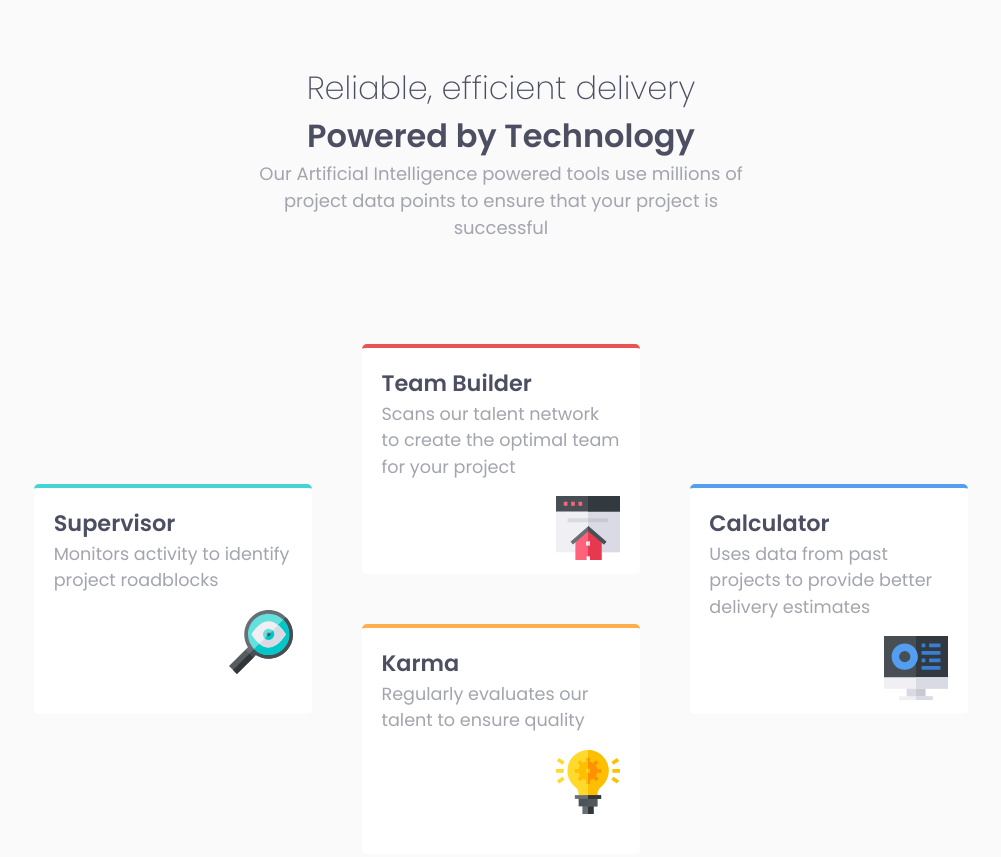
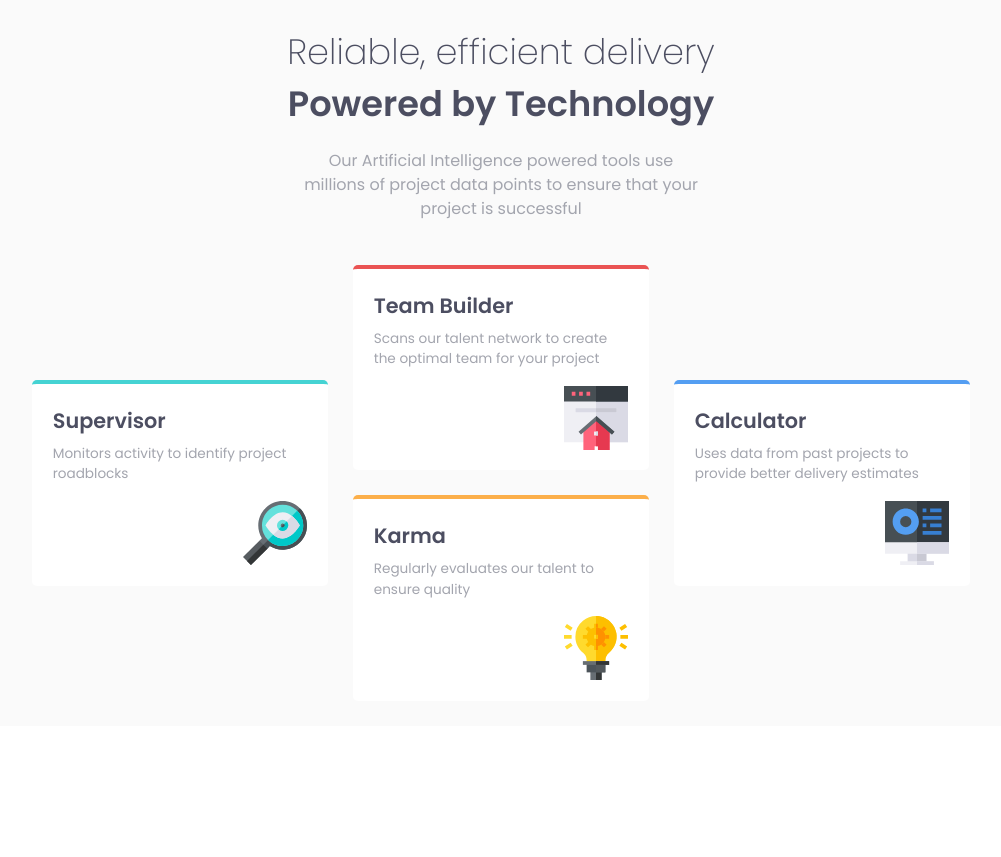
Before and after one commit to jacksen30/Four-Card-Feature-Section, a plain HTML site: page index.html in a window 1280 px wide. Shown: the whole page, without its empty margins (139-1140 px from the left). After the commit the page ends 800 px from the top, so only its background shows below. Drawn offline with Linux system fonts and the light colour scheme.

Commit message:
update media queries for tablets and desktop viewports

```diff
--- a/css/style.css
+++ b/css/style.css
@@ -96,7 +96,7 @@ The element will be visually hidden but will still be read by screen reader tech
 /* Divs & Containers */
 main {
   display: grid;
-  padding: 5%;
+  padding: 10% 5% 5% 5%;
   grid-template-columns: 1fr;
   grid-template-rows: repeat(5, 1fr);
   grid-template-areas:  "hero-card"
@@ -109,6 +109,9 @@ main {
 }
 
 .hero {
+  display: flex;
+  flex-direction: column;
+  align-items: center;
   grid-area: hero-card;
   text-align: center;
 }
@@ -152,6 +155,7 @@ main {
 .hero__title {
   color: var(--color1);
   font-weight: 200;
+  font-size: 1.65rem;
 }
 
 .hero__title--bold {
@@ -160,18 +164,20 @@ main {
 
 .hero__text {
   color: var(--color2);
-  font-size: 1.125rem;
+  font-size: 0.9rem;
+  margin-top: 1.1rem;
 }
 
 .card__title {
-  font-size: 1.4rem;
+  font-size: 1.3rem;
   font-weight: 600;
   color: var(--color1);
 }
 
 .card__text {
   color: var(--color2);
-  font-size: 1.1rem;
+  font-size: 0.85rem;
+  margin-top: 0.5rem;
 }
 
 .card__icon {
@@ -180,18 +186,62 @@ main {
   margin-top: 1rem;
 }
 
+
+
+/* Media Queries: Targeting Tablets and Desktop Viewports */
+
+@media (min-width: 600px) and (max-width: 799px) {
+
+  main {
+    padding: 10% 12% 5% 12%;
+  }
+
+  .hero__text {
+    width: 80%;
+  }
+}
+
+
 @media (min-width: 800px) {
 
   main {
+    padding: 5% 5% 5% 5%;
     grid-template-columns: repeat(11, 1fr);
-    grid-template-rows: repeat(6, 90px);
+    grid-template-rows: auto;
     grid-template-areas:  ". . . hero-card hero-card hero-card hero-card hero-card . . ."
                           ". . . hero-card hero-card hero-card hero-card hero-card . . ."
                           ". . . . card-2 card-2 card-2  . . . ."
                           ". card-1 card-1 card-1 card-2 card-2 card-2 card-4 card-4 card-4 ."
                           ". card-1 card-1 card-1 card-3 card-3 card-3 card-4 card-4 card-4 ."
                           ". . . . card-3 card-3 card-3 . . . .";
-    gap: 50px;
+    gap: 25px;
+  }
 
+  .hero {
+    margin-bottom: 1.2rem;
+  }
+
+  .hero__title {
+    font-size: 2rem;
+  }
+
+  .hero__text {
+    width: 80%;
   }
 }
+
+
+@media (min-width: 1024px) {
+
+  main {
+    padding: 2% 5% 2% 5%;
+  }
+
+  .hero__title {
+    font-size: 2.2rem;
+  }
+
+  .hero__text {
+    font-size: 1rem;
+  }
+}
```
